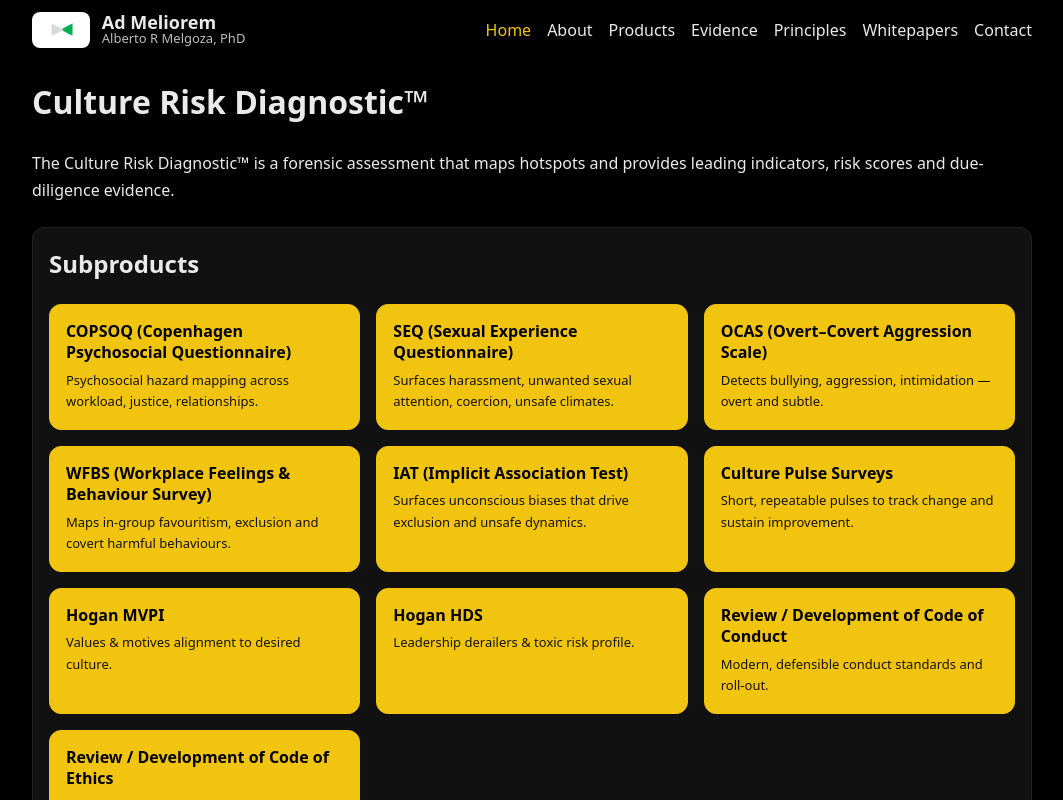
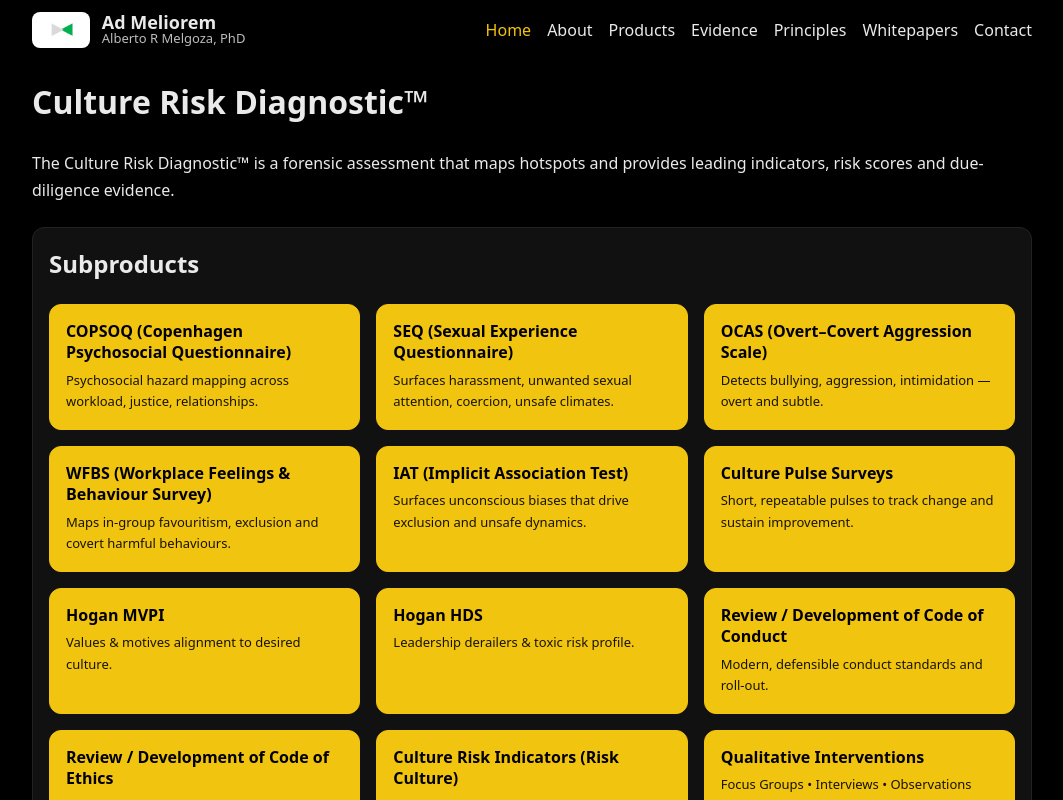
Before and after one commit to AlbertoRMelgoza/AdMeliorem, a Next.js app: page /products/culture-risk-diagnostic in a window 1280 px wide. Shown: the top 800 px of the page, without its empty margins (108-1171 px from the left). Built offline with nearby package versions, Linux system fonts and the light colour scheme.

Commit message:
Update subproducts.ts

```diff
--- a/app/products/culture-risk-diagnostic/subproducts.ts
+++ b/app/products/culture-risk-diagnostic/subproducts.ts
@@ -113,4 +113,20 @@ export const SUBPRODUCTS: Subproduct[] = [
     thumb: "/Images/subproducts/code-of-ethics-thumb.jpg",
     includedInPackages: ["Standard", "Enterprise"],
   },
+  {
+  slug: "culture-risk-indicators",
+  title: "Culture Risk Indicators (Risk Culture)",
+  short: "Customisable indicators aligned to key risk domains.",
+  description:
+    "Risk culture indicators tailored to client needs. Examples: cyber security, industrial relations, health & safety, operating model, money laundering, anti-corruption, bribery, modern slavery. Flexible to measure any area relevant to governance and compliance.",
+  includedInPackages: ["Standard", "Enterprise"],
+},
+{
+  slug: "qualitative-interventions",
+  title: "Qualitative Interventions",
+  short: "Focus Groups • Interviews • Observations",
+  description:
+    "In-depth qualitative methods provide rich insights into cultural dynamics. Facilitates triangulation with survey results and delivers actionable recommendations that numbers alone cannot capture.",
+  includedInPackages: ["Starter", "Standard", "Enterprise"],
+},
 ];
```
